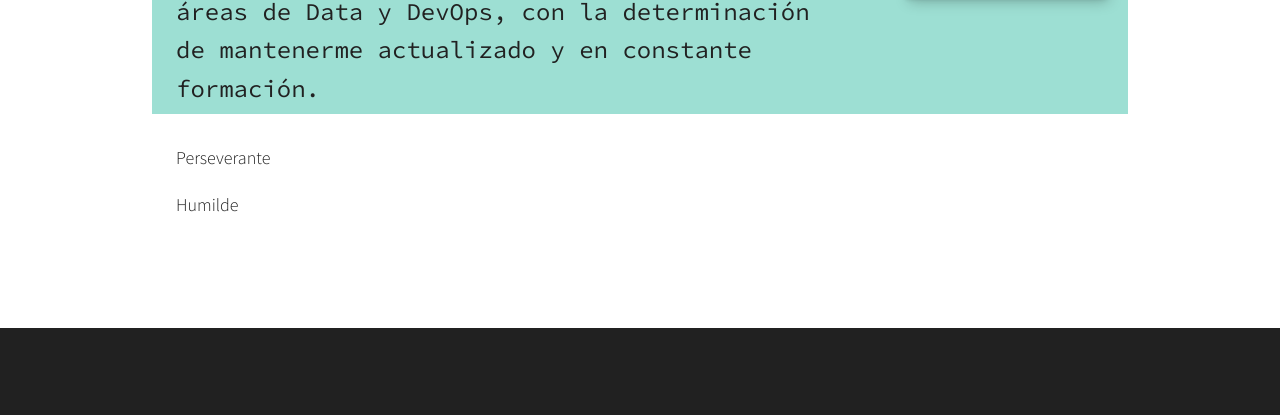
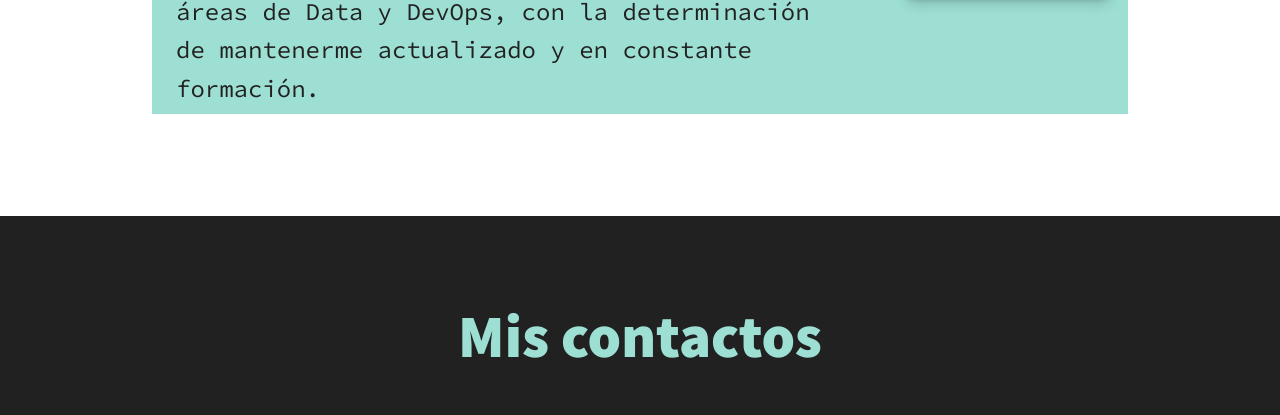
Before and after one commit to T0p2/T0p2.github.io, a plain HTML site: page index.html in a window 1280 px wide. Shown: the part 1650-2065 px from the top of the page. Drawn offline with nearby package versions, Linux system fonts and the light colour scheme.

Commit message:
initial commit

```diff
--- a/index.html
+++ b/index.html
@@ -75,10 +75,6 @@
         <p class="section_subtitle section__subtitle--about">
             Apasionado por el aprendizaje constante y la búsqueda de conocimiento en las herramientas del futuro. Actualmente interesado en las áreas de Data y DevOps, con la determinación de mantenerme actualizado y en constante formación.
         </p>
-        <div class="about-me-body">
-            <p>Perseverante</p>
-            <p>Humilde</p>
-        </div>
         <img src="foto.jpg" alt="foto Nacho" class="about-me__img">
     </section>
 
```
Also changed, not shown: services.jpg (deleted).
